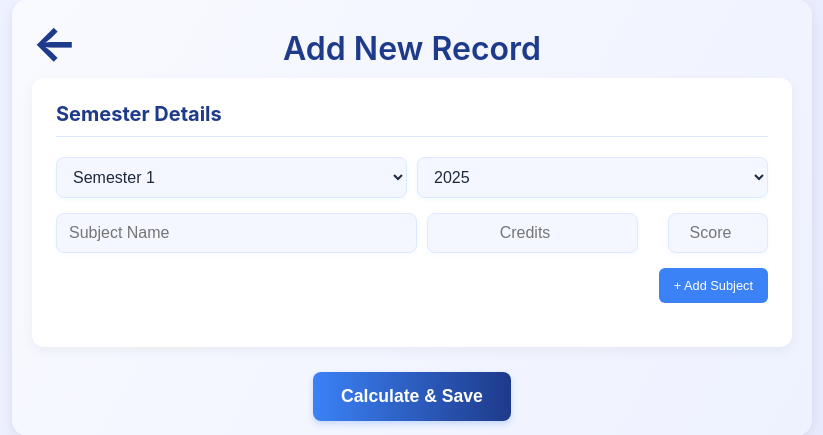
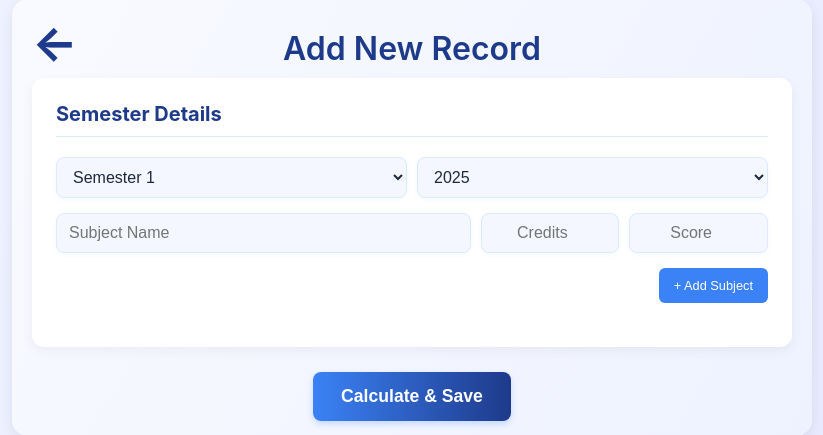
Before and after one commit to BankTQMA/PGC, a Django app: page /record/ in a window 1280 px wide. Shown: the part 101-536 px from the top of the page, without its empty margins (228-1051 px from the left). Run offline with Django 5.2, Linux system fonts and the light colour scheme; the visitor is signed in with stand-in values (Sample User, id 1).

Commit message:
Adjust size ratio of subject input field

```diff
--- a/Front-End/static/css/style.css
+++ b/Front-End/static/css/style.css
@@ -99,17 +99,6 @@ header p {
   font-size: 0.9rem;
   color: #666;
   margin-left: 8px;
-}
-
-.subject-score input {
-  width: 100px;
-  padding: 10px;
-  border: 1px solid #dbeafe;
-  background: #f4f7ff;
-  border-radius: 8px;
-  font-size: 1rem;
-  text-align: center;
-  transition: all 0.2s ease;
 }
 
 .subject-score input:focus {
@@ -322,18 +311,15 @@ textarea:disabled {
 
 .subject-name-input {
   width: 60%;
-  padding: 10px 12px;
 }
 
 .credit-input {
-  width: 35%;
-  padding: 10px 12px;
+  width: 20%;
   text-align: center;
 }
 
 .score-input {
-  width: 100px;
-  padding: 10px 12px;
+  width: 20%;
   text-align: center;
 }
 
--- a/Front-End/static/js/app.js
+++ b/Front-End/static/js/app.js
@@ -30,8 +30,6 @@ document.addEventListener("DOMContentLoaded", () => {
             <div class="subject-info">
                 <input type="text" class="subject-name-input" placeholder="Subject Name">
                 <input type="number" class="credit-input" placeholder="Credits" min="0.5" max="6" step="0.5">
-            </div>
-            <div class="subject-score">
                 <input type="number" class="score-input" min="0" max="100" placeholder="Score">
             </div>
         `;
```
